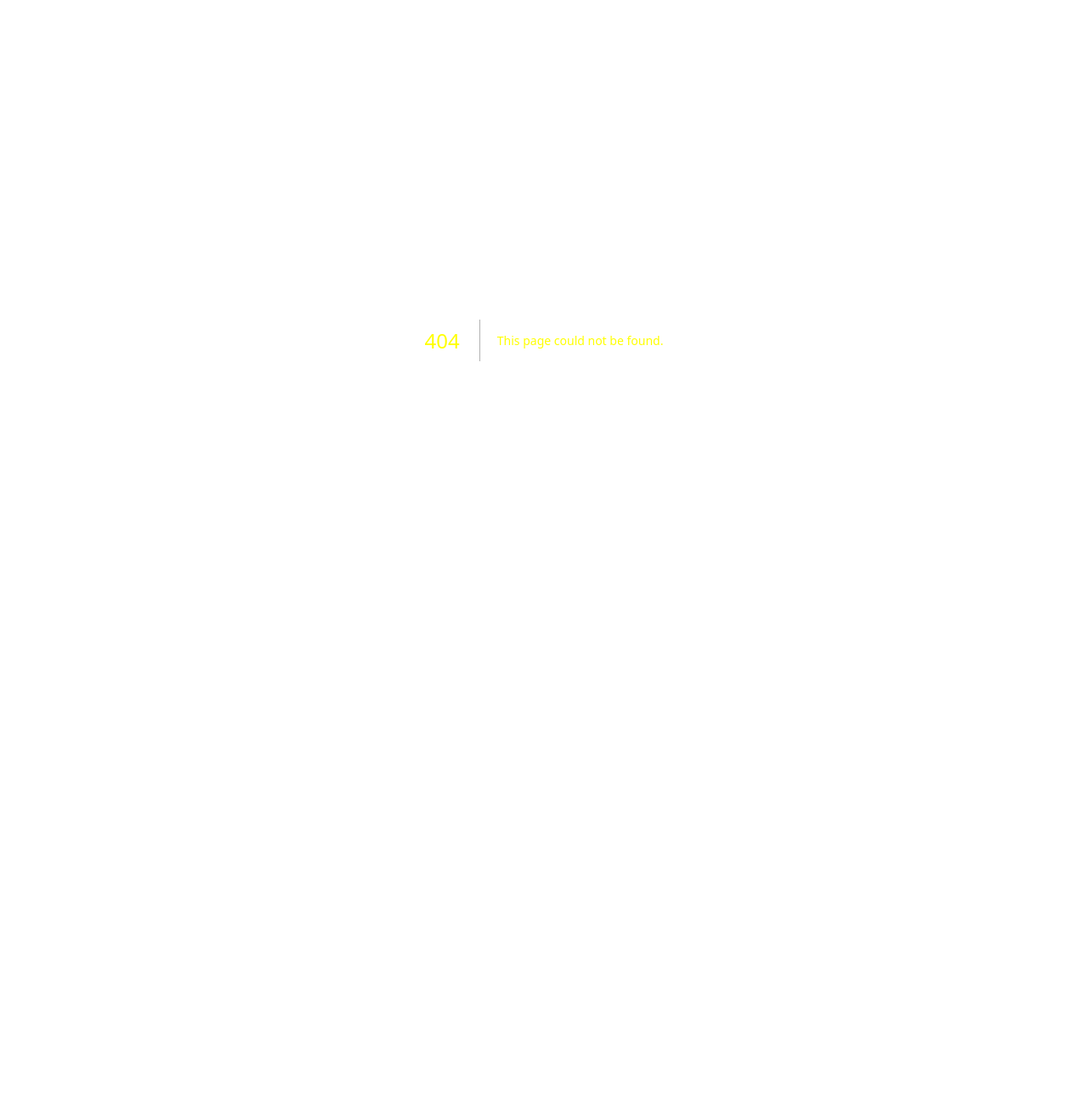
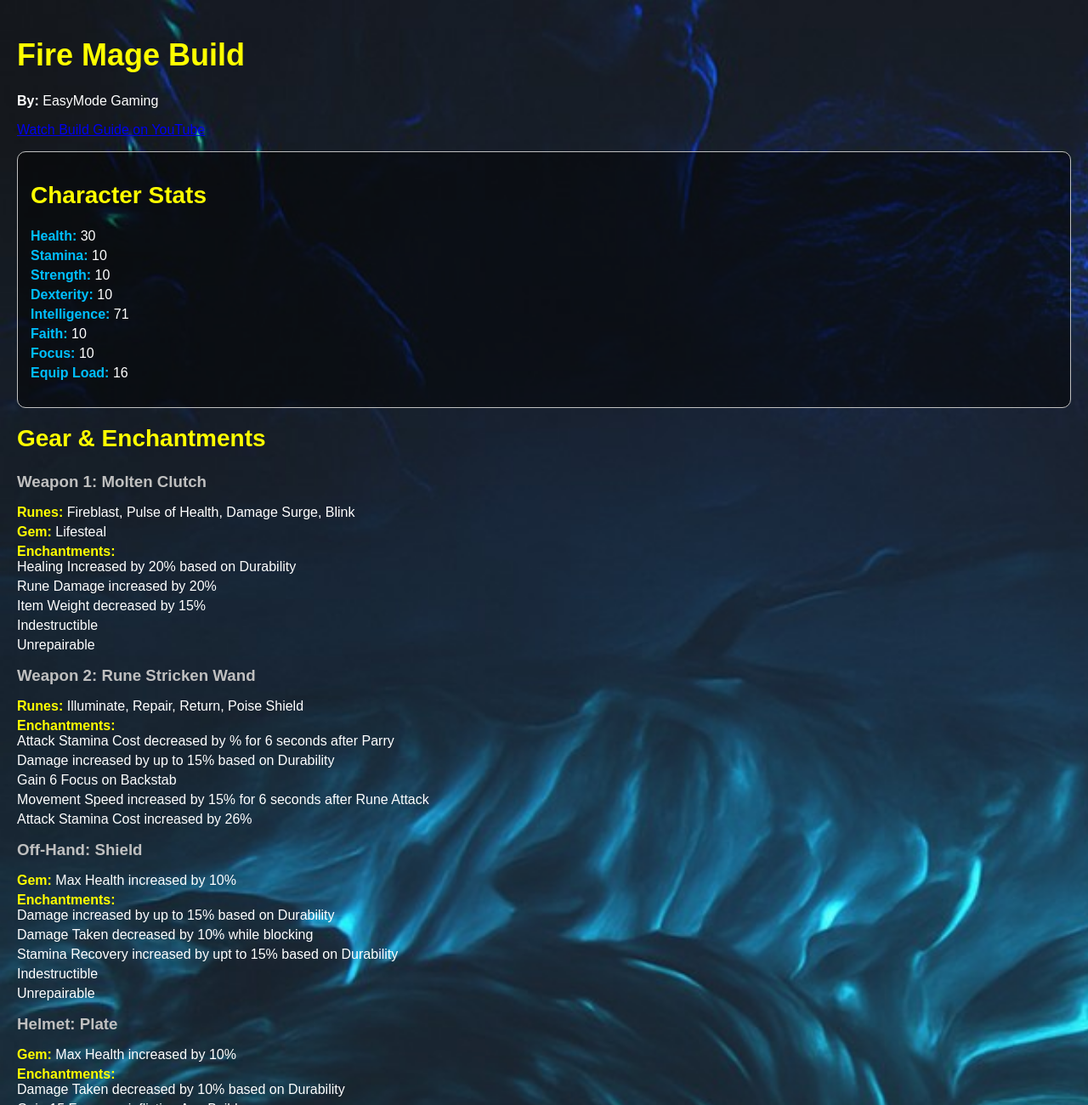
Before and after one commit to NoRestFortheWickedBuilds/nrftw-builds, a Next.js app: page /builds/firemage in a window 1280 px wide. Before the commit this address had no page. Shown: the top 1300 px of the page at 85% size. Before the commit the page ends 800 px from the top, so only its background shows below. Built offline with nearby package versions, Linux system fonts and the light colour scheme.

Commit message:
Add Fire Mage build page

```diff
--- /dev/null
+++ b/pages/builds/firemage.js
@@ -0,0 +1,131 @@
+
+import React from 'react';
+
+const FireMage = () => (
+  <div className="build-page">
+    <h1>Fire Mage Build</h1>
+    <p><strong>By:</strong> EasyMode Gaming</p>
+    <p><a href="https://youtu.be/Ea_Nz5cca4s?si=PMTV95euzU9yT5Iv" target="_blank">Watch Build Guide on YouTube</a></p>
+    <div class='character-stats-box'>
+<h2>Character Stats</h2>
+<ul>
+  <li><strong>Health:</strong> 30</li>
+  <li><strong>Stamina:</strong> 10</li>
+  <li><strong>Strength:</strong> 10</li>
+  <li><strong>Dexterity:</strong> 10</li>
+  <li><strong>Intelligence:</strong> 71</li>
+  <li><strong>Faith:</strong> 10</li>
+  <li><strong>Focus:</strong> 10</li>
+  <li><strong>Equip Load:</strong> 16</li>
+</ul>
+</div>
+
+    <div class='gear-section'>
+<h2>Gear & Enchantments</h2>
+<h3>Weapon 1: Molten Clutch</h3>
+<ul>
+  <li><strong>Runes:</strong> Fireblast, Pulse of Health, Damage Surge, Blink</li>
+  <li><strong>Gem:</strong> Lifesteal</li>
+  <li><strong>Enchantments:</strong>
+    <ul>
+      <li>Healing Increased by 20% based on Durability</li>
+      <li>Rune Damage increased by 20%</li>
+      <li>Item Weight decreased by 15%</li>
+      <li>Indestructible</li>
+      <li>Unrepairable</li>
+    </ul>
+  </li>
+</ul>
+<h3>Weapon 2: Rune Stricken Wand</h3>
+<ul>
+  <li><strong>Runes:</strong> Illuminate, Repair, Return, Poise Shield</li>
+  <li><strong>Enchantments:</strong>
+    <ul>
+      <li>Attack Stamina Cost decreased by % for 6 seconds after Parry</li>
+      <li>Damage increased by up to 15% based on Durability</li>
+      <li>Gain 6 Focus on Backstab</li>
+      <li>Movement Speed increased by 15% for 6 seconds after Rune Attack</li>
+      <li>Attack Stamina Cost increased by 26%</li>
+    </ul>
+  </li>
+</ul>
+<h3>Off-Hand: Shield</h3>
+<ul>
+  <li><strong>Gem:</strong> Max Health increased by 10%</li>
+  <li><strong>Enchantments:</strong>
+    <ul>
+      <li>Damage increased by up to 15% based on Durability</li>
+      <li>Damage Taken decreased by 10% while blocking</li>
+      <li>Stamina Recovery increased by upt to 15% based on Durability</li>
+      <li>Indestructible</li>
+      <li>Unrepairable</li>
+    </ul>
+  </li>
+</ul>
+<h3>Helmet: Plate</h3>
+<ul>
+  <li><strong>Gem:</strong> Max Health increased by 10%</li>
+  <li><strong>Enchantments:</strong>
+    <ul>
+      <li>Damage Taken decreased by 10% based on Durability</li>
+      <li>Gain 15 Focus on inflicting Any Buildup</li>
+      <li>Healing increased by up to 20% base on Durability</li>
+      <li>Heat Damage increased by 25%</li>
+      <li>Stamina Cost increased by 19%</li>
+    </ul>
+  </li>
+</ul>
+<h3>Body Armor: Plate</h3>
+<ul>
+  <li><strong>Gem:</strong> Max Health increased by 15%</li>
+  <li><strong>Enchantments:</strong>
+    <ul>
+      <li>Damage Taken decreased by 10% based on Durability</li>
+      <li>Focus Gain increased by up to 20% based on Durability</li>
+      <li>Burn Damage increased by 50%</li>
+      <li>Item Weight decreased by 15%</li>
+      <li>Drain Focus in Combat</li>
+    </ul>
+  </li>
+</ul>
+<h3>Gloves: Mesh</h3>
+<ul>
+  <li><strong>Gem:</strong> Focus Cost decreased by 10%</li>
+  <li><strong>Enchantments:</strong>
+    <ul>
+      <li>Damage Taken decreased by 10% based on Durability</li>
+      <li>Focus Gain increased by up to 20% based on Durability</li>
+      <li>Gain 10% Health on Kill</li>
+      <li>Item Weight decreased by 15%</li>
+      <li>Parry Disabled</li>
+    </ul>
+  </li>
+</ul>
+<h3>Pants: Plate</h3>
+<ul>
+  <li><strong>Gem:</strong> Max Health increased by 10%</li>
+  <li><strong>Enchantments:</strong>
+    <ul>
+      <li>Damage Taken decreased by 10% based on Durability</li>
+      <li>Damage increased by 30% for 6 seconds after Damage Dodged</li>
+      <li>Item Weight decreased by 15%</li>
+      <li>Healing increased by up to 20% base on Durability</li>
+      <li>Drain Health in Combat</li>
+    </ul>
+  </li>
+</ul>
+<h3>Ring 1: Ring of Broken Promises</h3>
+<ul>
+</ul>
+<h3>Ring 2: Rune Ring</h3>
+<ul>
+</ul>
+<h3>Ring 3: Ring of Determination</h3>
+<ul>
+</ul>
+</div>
+
+  </div>
+);
+
+export default FireMage;
```
